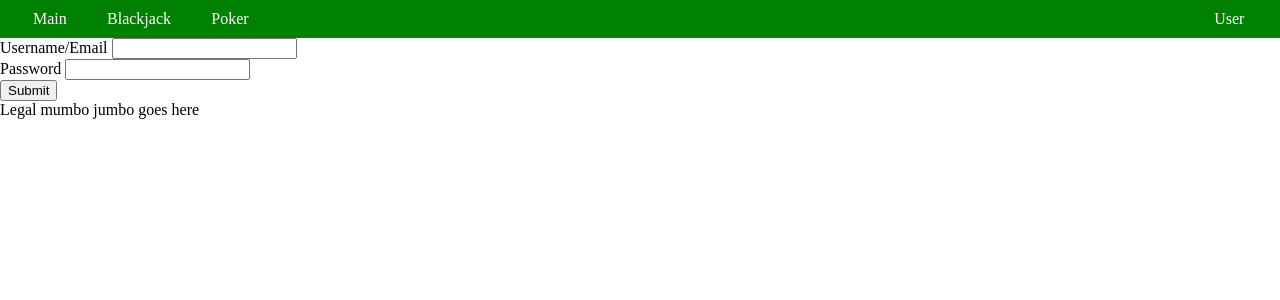
After one commit to MyNameJaeff/All-tek4-prog, a PHP site: page /php/userLoginPage.php in a window 1280 px wide. The commit adds this page. Shown: the top 300 px of the page. Run offline with PHP 8.4, Linux system fonts and the light colour scheme.

Commit message:
idk mann

```diff
--- a/Eget/blackjack/poker.html
+++ b/Eget/blackjack/html/poker.html
@@ -4,7 +4,7 @@
 <head>
     <meta charset="UTF-8">
     <meta name="viewport" content="width=device-width, initial-scale=1.0">
-    <link rel="stylesheet" href="./css/style.css" class="stylesheet">
+    <link rel="stylesheet" href="../css/style.css" class="stylesheet">
     <title>Gambla time</title>
 </head>
 
@@ -12,11 +12,11 @@
     <header>
         <ul>
             <div>
-                <li><a href="./index.html" id="main">Main</a></li>
+                <li><a href="../index.php" id="main">Main</a></li>
                 <li><a href="./blackjack.html" id="blackjack">Blackjack</a></li>
                 <li><a href="./poker.html" id="poker">Poker</a></li>
             </div>
-            <li><a href="./#">User</a></li>
+            <li><a href="../php/userLoginPage.php">User</a></li>
         </ul>
     </header>
     <main>
--- a/Eget/blackjack/javascript/script.js
+++ b/Eget/blackjack/javascript/script.js
@@ -71,6 +71,7 @@ for (let i = 0; i < 2; i++) {
   arr.push(cardDeck[1]);
   dealerHand.push(arr);
 }
+
 let table = document.getElementById("playTable");
 let dealerSide = document.getElementById("dealerSideDiv");
 let playerSide = document.getElementById("playerSideDiv");
@@ -81,7 +82,6 @@ var dealerTot = document.getElementById("dealerScore");
 function appendCards(array, who) {
   let i = 0;
 
-  console.log(playerTot, dealerTot);
   switch (who) {
     case "Player":
       playerSide.innerHTML = "";
@@ -103,7 +103,11 @@ function appendCards(array, who) {
       cardImg.src = "images/" + element[0][0] + ".png";
       cardImg.alt = element[0][0];
       cardImg.classList = "card";
-      card.textContent = element;
+      if (element[0][1] == 11) {
+        card.textContent = element[0][0] + ", " + element[0][1] + " (1)";
+      } else {
+        card.textContent = element[0][0] + ", " + element[0][1];
+      }
       cardBox.appendChild(card);
       cardBox.appendChild(cardImg);
       box.appendChild(cardBox);
@@ -121,7 +125,11 @@ function appendCards(array, who) {
       cardImg.src = "images/" + element[0][0] + ".png";
       cardImg.alt = element[0][0];
       cardImg.classList = "card";
-      card.textContent = element;
+      if (element[0][1] == 11) {
+        card.textContent = element[0][0] + ", " + element[0][1] + " (1)";
+      } else {
+        card.textContent = element[0][0] + ", " + element[0][1];
+      }
       cardBox.appendChild(card);
       cardBox.appendChild(cardImg);
       box.appendChild(cardBox);
@@ -134,13 +142,15 @@ function appendCards(array, who) {
     } else if (who == "Dealer" && i == 1) {
       var box = document.createElement("div");
       var cardBox = document.createElement("figure");
-      //var card = document.createElement("figcaption"); // Remove
+      var card = document.createElement("figcaption");
+      card.id = "unknownCaption";
       var cardImg = document.createElement("img");
+      cardImg.id = "unknownCard";
       cardImg.src = "images/Back of Card.png";
       cardImg.alt = "unknown";
       cardImg.classList = "card unknown";
-      //card.textContent = element; // Remove
-      //cardBox.appendChild(card); // Remove
+      card.textContent = element; //"Unknown Card";
+      cardBox.appendChild(card);
       cardBox.appendChild(cardImg);
       box.appendChild(cardBox);
       dealerSide.appendChild(box);
@@ -162,12 +172,7 @@ function appendCards(array, who) {
         playerTot.textContent = "Player: " + playerTotal;
       }
     } else {
-      if (playerTotal == 21 && playerHand.length == 2) {
-        playerTot.textContent =
-          "Player: " + playerTotal + " which is a BLACKJACK!";
-        playerTot.style = "background-color:yellow;";
-        Won("Player");
-      } else if (playerTotal - 11 + aceplayerTotal > 21) {
+      if (playerTotal - 11 + aceplayerTotal > 21) {
         playerTot.textContent =
           "Player: " + (playerTotal - 11 + aceplayerTotal);
         Lost("Dealer");
@@ -190,19 +195,14 @@ function appendCards(array, who) {
           "Dealer: " + dealerTotal + " which is over 21! Dealer busts";
         dealerTot.style = "background-color:red;";
         Lost("Dealer");
-      } else if (dealerTotal >= 17 && playerStand == true) {
+      } else if (dealerTotal > 17 && playerStand == true) {
         dealerTot.textContent = "Dealer: " + dealerTotal;
         Stand("Other");
-      } else if(playerStand){
+      } else if (playerStand) {
         dealerTot.textContent = "Dealer: " + dealerTotal;
       }
     } else {
-      if (dealerTotal == 21 && dealerHand.length == 2) {
-        dealerTot.textContent =
-          "Dealer: " + dealerTotal + " which is a BLACKJACK!";
-        dealerTot.style = "background-color:yellow;";
-        Won("Dealer");
-      } else if (dealerTotal >= 17 && playerStand) {
+      if (dealerTotal >= 17 && playerStand) {
         dealerTot.textContent =
           "Dealer: " + (dealerTotal - 11 + acedealerTotal);
         Stand("Other");
@@ -220,7 +220,7 @@ function appendCards(array, who) {
         dealerTot.textContent =
           "Dealer: " + (dealerTotal - 11 + acedealerTotal);
         Stand("Other");
-      } else if(playerStand){
+      } else if (playerStand) {
         dealerTot.textContent =
           "Dealer: " +
           dealerTotal +
@@ -230,6 +230,19 @@ function appendCards(array, who) {
       }
     }
     dealer.appendChild(dealerTot);
+  }
+  if (playerHand.length == 2 && dealerHand.length == 2) {
+    if (playerTotal == 21 && playerHand.length == 2) {
+      playerTot.textContent =
+        "Player: " + playerTotal + " which is a BLACKJACK!";
+      playerTot.style = "background-color:yellow;";
+      Won("Player");
+    } else if (dealerTotal == 21 && dealerHand.length == 2) {
+      dealerTot.textContent =
+        "Dealer: " + dealerTotal + " which is a BLACKJACK!";
+      dealerTot.style = "background-color:yellow;";
+      Won("Dealer");
+    }
   }
 }
 function drawExtraCard(who) {
@@ -252,16 +265,15 @@ function Hit(who) {
 }
 function Stand(who) {
   if (who == "Player") {
-    console.log(dealerTotal);
     DisableButtons();
     if (dealerTotal < 17 && dealerTotal - 11 + acedealerTotal < 17) {
       playerStand = true;
+      revealDealerCard();
       drawExtraCard("Dealer");
     } else {
+      revealDealerCard();
       Stand("Other"); // REVEAL THE DEALERS CARDS WHEN THIS
     }
-  } else if (who == "Dealer") {
-    drawExtraCard("Player");
   } else {
     let hitButton = document.getElementById("hit");
     hitButton.disabled = true;
@@ -274,7 +286,19 @@ function Stand(who) {
     }
   }
 }
+function revealDealerCard() {
+  let caption = document.getElementById("unknownCaption");
+  let image = document.getElementById("unknownCard");
+  image.src = "images/" + dealerHand[1][0][0] + ".png";
+  if (dealerHand[1][0][1] == 11) {
+    caption.textContent =
+      dealerHand[1][0][0] + ", " + dealerHand[1][0][1] + "(1)";
+  } else {
+    caption.textContent = dealerHand[1][0][0] + ", " + dealerHand[1][0][1];
+  }
+}
 function Lost(who) {
+  revealDealerCard();
   if (who == "Player") {
     alert("Player lost");
   } else {
@@ -283,10 +307,12 @@ function Lost(who) {
   DisableButtons();
 }
 function Draw() {
+  revealDealerCard();
   alert("It was a draw");
   DisableButtons();
 }
 function Won(who) {
+  revealDealerCard();
   if (who == "Player") {
     alert("Player won");
   } else {
@@ -300,6 +326,8 @@ function Restart() {
 }
 function StartGame() {
   document.getElementById("restart").disabled = true;
+  document.getElementById("betAmount").disabled = true;
+  document.getElementById("submit").disabled = true;
   appendCards(playerHand, "Player");
   appendCards(dealerHand, "Dealer");
 }
--- /dev/null
+++ b/Eget/blackjack/php/userLoginPage.php
@@ -0,0 +1,43 @@
+<!DOCTYPE html>
+<html lang="en">
+
+<head>
+    <meta charset="UTF-8">
+    <meta name="viewport" content="width=device-width, initial-scale=1.0">
+    <link rel="stylesheet" href="../css/style.css" class="stylesheet">
+    <title>Gambla time</title>
+</head>
+
+<body>
+    <header>
+        <ul>
+            <div>
+                <li><a href="../index.html" id="main">Main</a></li>
+                <li><a href="../html/blackjack.html" id="blackjack">Blackjack</a></li>
+                <li><a href="../html/poker.html" id="poker">Poker</a></li>
+            </div>
+            <li><a href="php/userLoginPage.php">User</a></li>
+        </ul>
+    </header>
+    <main>
+        <form method="post" onsubmit="">
+            <label for="username">Username/Email</label>
+            <input type="text" name="username" id="username"><br>
+            <label for="password">Password</label>
+            <input type="password" name="password" id="password"><br>
+            <input type="submit" value="Submit" id="submit">
+        </form>
+    </main>
+    <footer>
+        Legal mumbo jumbo goes here
+    </footer>
+    <script src="./javascript/script.js"></script>
+    <?php
+    if(isset($_POST['submit'])){
+        echo("Hello");
+        echo("<script>alert('hello');");
+    }
+    ?>
+</body>
+
+</html>
```
Also changed, not shown: Eget/blackjack/html/blackjack.html (renamed from Eget/blackjack/blackjack.html, +5 -5 lines), Eget/blackjack/index.php (renamed from Eget/blackjack/index.html, +4 -4 lines), 2 other files.
